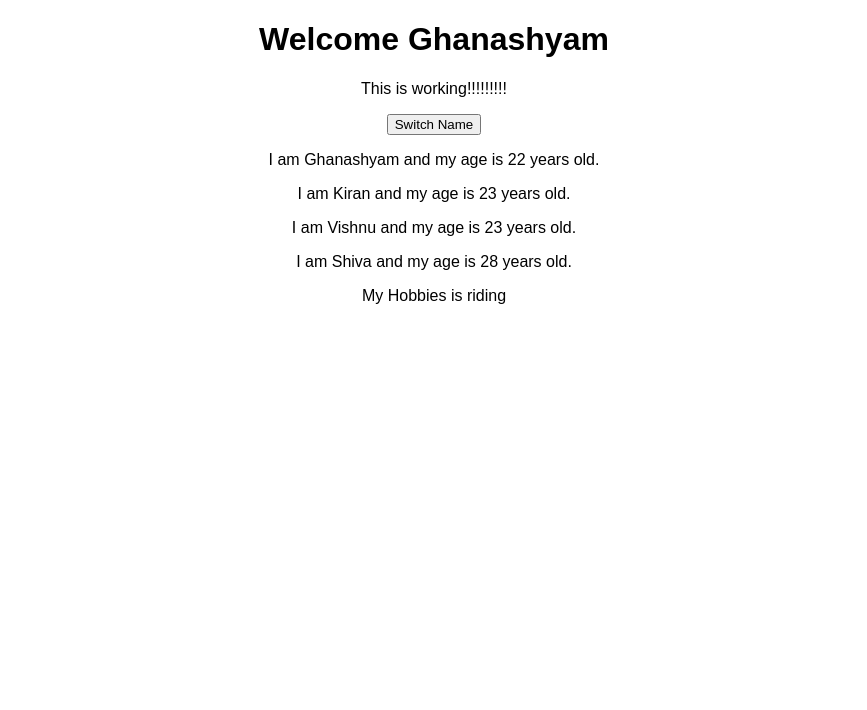
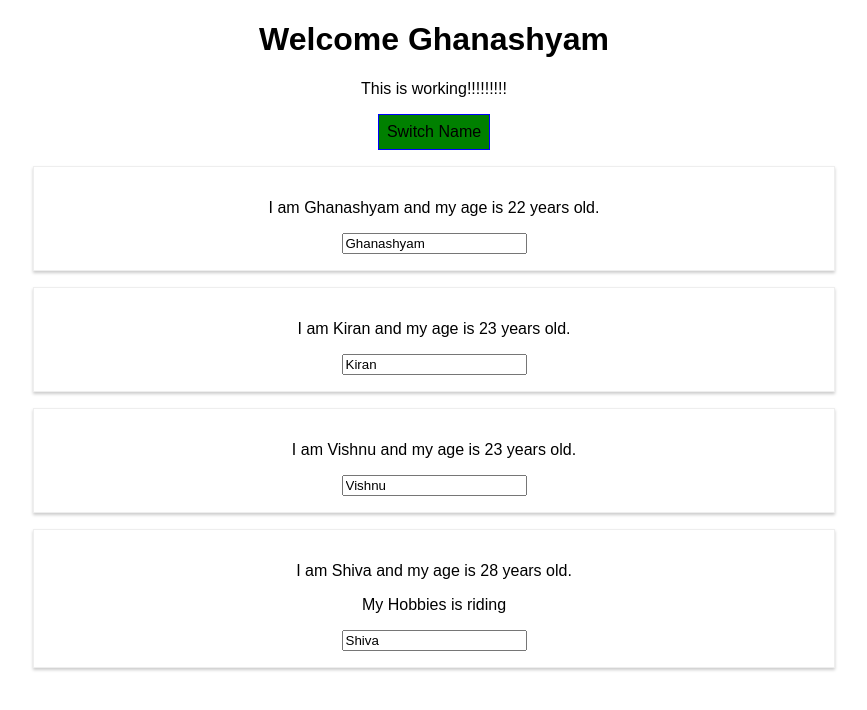
Before and after one commit to ghanashyamkamath/reactLearning, a React (Create React App) app: page / in a window 1280 px wide. Shown: the top 710 px of the page, without its empty margins (206-1073 px from the left). Built offline with nearby package versions, Linux system fonts and the light colour scheme.

Commit message:
First Module

```diff
--- a/src/App.js
+++ b/src/App.js
@@ -34,13 +34,37 @@
   }
 
 
+  nameChangedhandler = (event) =>{
+
+    this.setState({
+      persons: [
+        { name: 'Ghanashyam', age: 24 },//newName gets from bind function
+        { name: 'Kiran', age: 25 },
+        { name: event.target.value, age: 29 }
+
+      ]
+    })
+  }
+
+
   render() {
     // in funcion component no render
+
+    //inline styling
+    const style ={
+      backgroundColor:'green',
+      font:'inherit',
+      border:'1px solid blue',
+      padding:'8px',
+      cursor:'pointer'
+
+    };
+
     return (
       <div className="App">
         <h1>Welcome Ghanashyam</h1>
         <p>This is working!!!!!!!!!</p>
-        <button onClick={this.switchNameHandler.bind(this,"Manu")}>Switch Name</button>
+        <button style={style} onClick={this.switchNameHandler.bind(this,"Manu")}>Switch Name</button>
         <Person
         name={this.state.persons[0].name}
         age={this.state.persons[0].age}/>
@@ -54,7 +78,8 @@
 
         <Person
         name={this.state.persons[2].name}
-         age={this.state.persons[2].age}/>
+         age={this.state.persons[2].age}
+         changed={this.nameChangedhandler}/>
 
         <Person name="Shiva" age="28"> My Hobbies is riding</Person>
       </div>
--- /dev/null
+++ b/src/Person/Person.css
@@ -0,0 +1,8 @@
+.Person{
+    width: 60%;
+    margin: 16px auto;
+    border: 1px solid #eee;
+    box-shadow: 0 2px 3px #ccc;
+    padding: 16px;
+    text-align: center;
+}
--- a/src/Person/Person.js
+++ b/src/Person/Person.js
@@ -1,13 +1,18 @@
-import React from 'react'
+import React from 'react';
+import './Person.css'
+
+
 
 const person = (props) =>{
     return(
-        <div>
+        <div className="Person">
         <p onClick={props.click}>I am {props.name} and my age is {props.age} years old.</p>
          {/* dynamic content  */}
 
         <p>{props.children}</p>
         {/* accessing children  */}
+        <input type="text" onChange={props.changed} value={props.name}/>
+        {/* two way binding */}
         </div>
     );
 };
```
